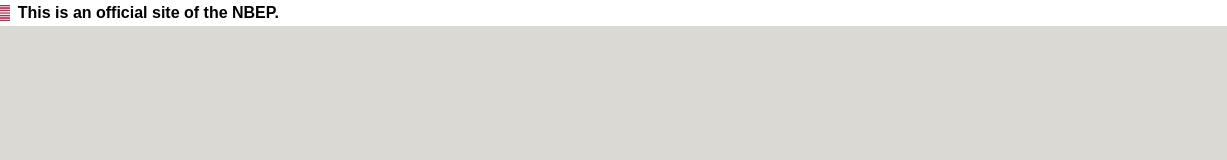
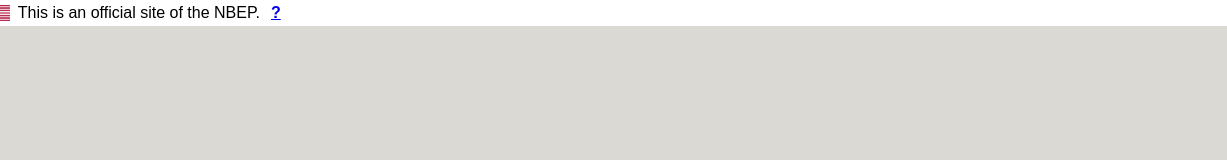
Before and after one commit to sayroahm/nbep, a plain HTML site: page remasterIV.html in a window 1280 px wide. Shown: the full height of the page, 53-1280 px from the left. Drawn offline with Linux system fonts and the light colour scheme.

Commit message:
Update remasterIV.html

```diff
--- a/remasterIV.html
+++ b/remasterIV.html
@@ -36,7 +36,13 @@
 
       .banner p{
         margin:4px;
-        font-weight:586;
+        font-weight:500;
+      }
+
+      .banner .p2{
+        margin-left:7px;
+        font-weight:800;
+        text-decoration:underline;
       }
 
     </style>
@@ -46,6 +52,7 @@
       <img src="nbeplogo.png" alt="logo">
       <img class="img2" src="usflag.png" alt="usflag">
       <p>This is an official site of the NBEP.</p>
+      <a class="p2" href="https://sayroahm.github.io/nbep/howyouknow">?</a>
     </div>
 
     <script>
```
